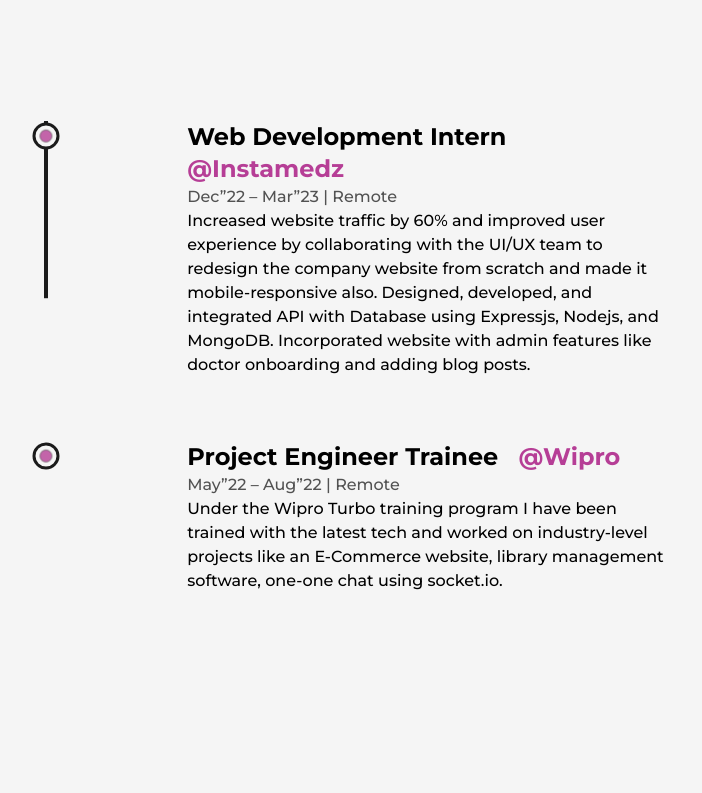
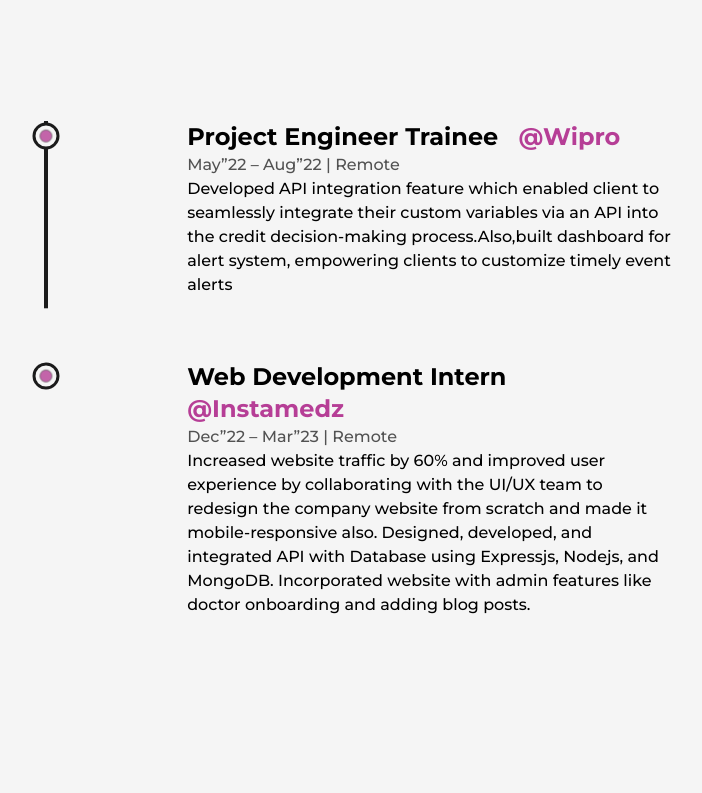
Before and after one commit to DBcoppr/Portfolio, a Next.js app: page /about in a window 1280 px wide. Shown: the part 2667-3460 px from the top of the page, without its empty margins (216-918 px from the left). Built offline with nearby package versions, Linux system fonts and the light colour scheme.

Commit message:
fixed experinece section

```diff
--- a/src/components/Experience.js
+++ b/src/components/Experience.js
@@ -54,6 +54,17 @@ const Experience = () => {
         />
         <ul className="w-full flex flex-col items-start justify-between  ml-2 xs:ml-4">
           <Details
+            position="Project Engineer Trainee"
+            company="Wipro"
+            companyLink="https://olympus1.mygreatlearning.com/certificate/BEQNCZHC"
+            time="May”22 – Aug”22"
+            address="Remote"
+            work="Developed API integration feature which enabled client to
+            seamlessly integrate their custom variables via an API into the credit
+            decision-making process.Also,built dashboard for alert system, empowering clients to customize
+            timely event alerts"
+          ></Details>
+          <Details
             position="Web Development Intern"
             company="Instamedz"
             companyLink="https://instamedz.com"
@@ -64,15 +75,6 @@ const Experience = () => {
                 Incorporated website with admin features like doctor onboarding and adding blog posts.
                 "
           ></Details>
-          <Details
-            position="Project Engineer Trainee"
-            company="Wipro"
-            companyLink="https://olympus1.mygreatlearning.com/certificate/BEQNCZHC"
-            time="May”22 – Aug”22"
-            address="Remote"
-            work="Under the Wipro Turbo training program I have been trained with the latest tech and worked on industry-level projects like an E-Commerce website, library management software, one-one chat using socket.io.
-                "
-          ></Details>
         </ul>
       </div>
     </div>
```
